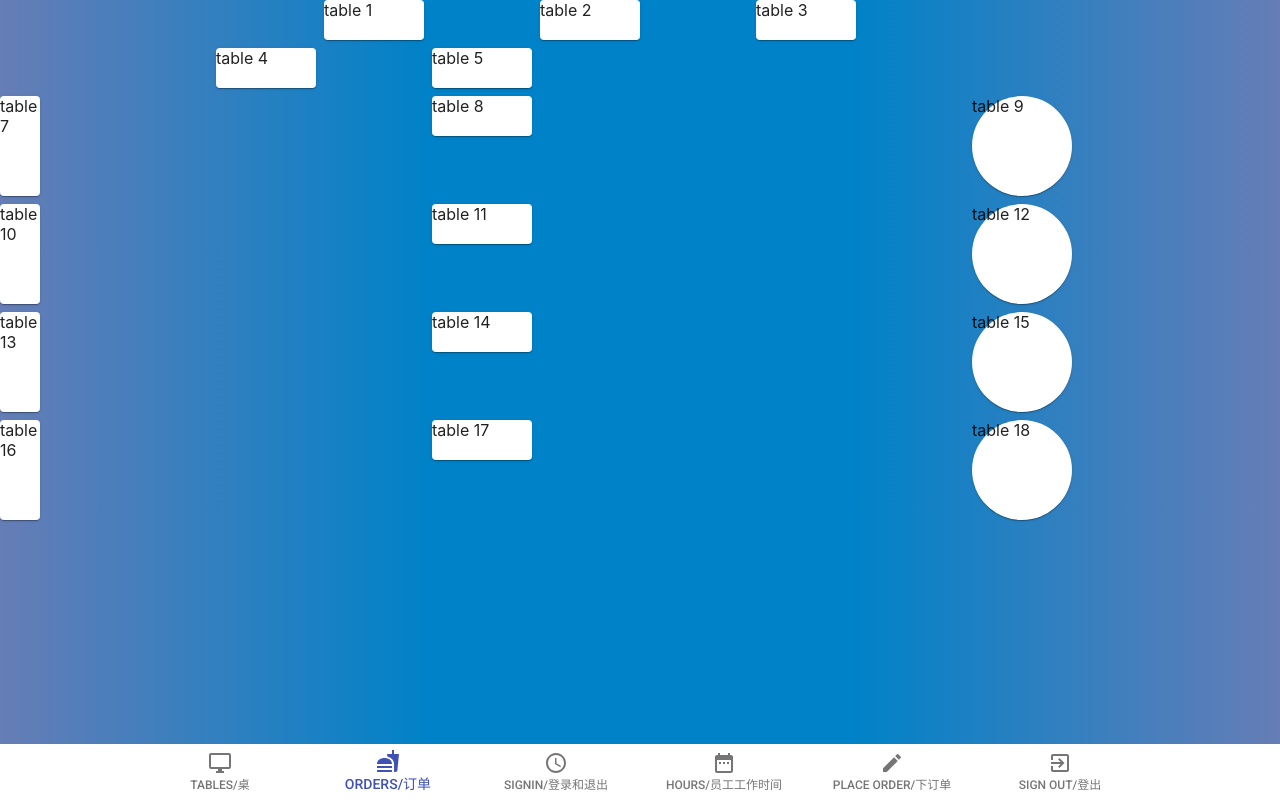
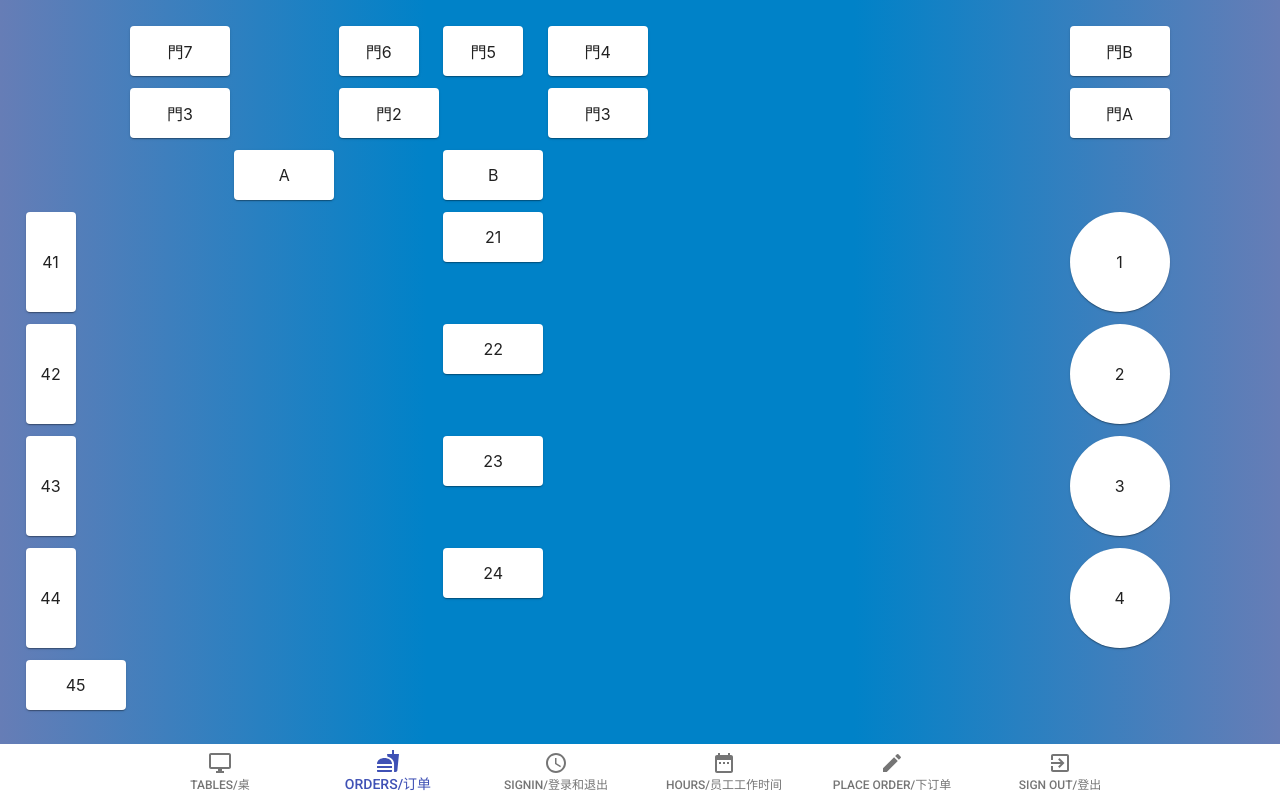
Before and after one commit to trinhmatt/HoGardenPOS, a React (Create React App) app: page /admin/tables in a window 1280 px wide. Built offline with nearby package versions, Linux system fonts and the light colour scheme; no server answers; sample sign-in values are in the browser's storage.

Commit message:
table layout done

```diff
--- a/src/components/Home.js
+++ b/src/components/Home.js
@@ -8,7 +8,6 @@ import { mainStyles } from "../static/css/mainStyles";
 import AppBar from '@material-ui/core/AppBar';
 import Toolbar from '@material-ui/core/Toolbar';
 import Grid from '@material-ui/core/Grid';
-import Button from '@material-ui/core/Button';
 import IconButton from '@material-ui/core/IconButton';
 import MenuItem from '@material-ui/core/MenuItem';
 import Menu from '@material-ui/core/Menu';
@@ -111,7 +110,7 @@ const Home = (props) => {
             <Grid container spacing={0} className={styles.mapBackground}>
                 <Grid item xs={7} className={styles.mapouter}>
                     <div className={styles.gmap_canvas}>
-                        <iframe className={styles.gmap_iframe} id="gmap_canvas" src={"https://maps.google.com/maps?q=9255%20woodbine%20ave&t=&z=15&ie=UTF8&iwloc=&output=embed"} frameborder="0" scrolling="no" marginheight="0" marginwidth="0"></iframe>
+                        <iframe title='gmap' className={styles.gmap_iframe} id="gmap_canvas" src={"https://maps.google.com/maps?q=9255%20woodbine%20ave&t=&z=15&ie=UTF8&iwloc=&output=embed"} frameborder="0" scrolling="no" marginheight="0" marginwidth="0"></iframe>
                         <br />
                         <a href="https://www.embedgooglemap.net">location map for website</a>
                     </div>
@@ -135,34 +134,34 @@ const Home = (props) => {
                     showIndicators={false}
                 >
                     <div>
-                        <img src={adc1} className={styles.menuImg}/>
+                        <img alt='menu-1' src={adc1} className={styles.menuImg}/>
                     </div>
                     <div>
-                        <img src={adc2} className={styles.menuImg} />
+                        <img alt='menu-2' src={adc2} className={styles.menuImg} />
                     </div>
                     <div>
-                        <img src={adc3} className={styles.menuImg} />
+                        <img alt='menu-3' src={adc3} className={styles.menuImg} />
                     </div>
                     <div>
-                        <img src={adc4} className={styles.menuImg} />
+                        <img alt='menu-4' src={adc4} className={styles.menuImg} />
                     </div>
                     <div>
-                        <img src={adc5} className={styles.menuImg} />
+                        <img alt='menu-5' src={adc5} className={styles.menuImg} />
                     </div>
                     <div>
-                        <img src={adc6} className={styles.menuImg} />
+                        <img alt='menu-6' src={adc6} className={styles.menuImg} />
                     </div>
                     <div>
-                        <img src={at1} className={styles.menuImg} />
+                        <img alt='menu-7' src={at1} className={styles.menuImg} />
                     </div>
                     <div>
-                        <img src={b1} className={styles.menuImg} />
+                        <img alt='menu-8' src={b1} className={styles.menuImg} />
                     </div>
                     <div>
-                        <img src={hc1} className={styles.menuImg} />
+                        <img alt='menu-9' src={hc1} className={styles.menuImg} />
                     </div>
                     <div>
-                        <img src={hc2} className={styles.menuImg} />
+                        <img alt='menu-10' src={hc2} className={styles.menuImg} />
                     </div>
                 </Carousel>
             </div>
--- a/src/components/Login.js
+++ b/src/components/Login.js
@@ -6,12 +6,12 @@ import { loginSuccess } from '../redux/actions/auth-actions';
 
 // style imports
 import '../static/css/home.css';
-import cx from 'clsx';
-import Card from '@material-ui/core/Card';
+
+// material ui imports
 import Paper from '@material-ui/core/Paper';
-import { CardContent, CardActionArea, TextField, Button, InputAdornment } from '@material-ui/core';
-import { useLightTopShadowStyles } from '@mui-treasury/styles/shadow/lightTop';
-import { Row, Item } from '@mui-treasury/components/flex';
+import TextField from '@material-ui/core/TextField';
+import Button from '@material-ui/core/Button';
+import InputAdornment from '@material-ui/core/InputAdornment';
 import { homeStyles } from '../static/css/homeStyles';
 
 // icon imports
@@ -20,7 +20,6 @@ import { AlternateEmail, Lock } from '@material-ui/icons';
 const Login = (props) => {
     // style consts
     const styles = homeStyles();
-    const shadowStyles = useLightTopShadowStyles();
 
     const { loginSuccess, history } = props;
     const [state, setState] = useState({
--- a/src/components/Tables/Tables.js
+++ b/src/components/Tables/Tables.js
@@ -12,102 +12,138 @@ const Tables = (props) => {
 
     return (
         <div className={styles.homebg}>
-            <Grid container spacing={2}>
+            <div className={styles.tableLayout}>
+            <Grid container spacing={3}>
+                <Grid item xs={12} sm={1}>
+                    <div></div>
+                </Grid>
+                <Grid item xs={12} sm={2}>
+                    <Paper className={styles.hTable}>門7</Paper>
+                </Grid>
+                <Grid item xs={12} sm={1}>
+                    <Paper className={styles.smolhTable}>門6</Paper>
+                </Grid>
+                <Grid item xs={12} sm={1}>
+                    <Paper className={styles.smolhTable}>門5</Paper>
+                </Grid>
+                <Grid item xs={12} sm={2}>
+                    <Paper className={styles.hTable}>門4</Paper>
+                </Grid>
                 <Grid item xs={12} sm={3}>
                     <div></div>
                 </Grid>
                 <Grid item xs={12} sm={2}>
-                    <Paper className={styles.hTable}>table 1</Paper>
+                    <Paper className={styles.hTable}>門B</Paper>
+                </Grid>
+            </Grid>
+            <Grid container spacing={3}>
+                <Grid item xs={12} sm={1}>
+                    <div></div>
                 </Grid>
                 <Grid item xs={12} sm={2}>
-                    <Paper className={styles.hTable}>table 2</Paper>
+                    <Paper className={styles.hTable}>門3</Paper>
                 </Grid>
                 <Grid item xs={12} sm={2}>
-                    <Paper className={styles.hTable}>table 3</Paper>
+                    <Paper className={styles.hTable}>門2</Paper>
+                </Grid>
+                <Grid item xs={12} sm={2}>
+                    <Paper className={styles.hTable}>門3</Paper>
+                </Grid>
+                <Grid item xs={12} sm={3}>
+                    <div></div>
+                </Grid>
+                <Grid item xs={12} sm={2}>
+                    <Paper className={styles.hTable}>門A</Paper>
                 </Grid>
             </Grid>
-            <Grid container spacing={2}>
+            <Grid container spacing={3}>
                 <Grid item xs={12} sm={2}>
                     <div></div>
                 </Grid>
                 <Grid item xs={12} sm={2}>
-                    <Paper className={styles.hTable}>table 4</Paper>
+                    <Paper className={styles.hTable}>A</Paper>
                 </Grid>
                 <Grid item xs={12} sm={2}>
-                    <Paper className={styles.hTable}>table 5</Paper>
+                    <Paper className={styles.hTable}>B</Paper>
                 </Grid>
                 <Grid item xs={12} sm={3}>
                     <div></div>
                 </Grid>
             </Grid>
-            <Grid container spacing={2}>
+            <Grid container spacing={3}>
                 <Grid item xs={12} sm={2}>
-                    <Paper className={styles.vTable}>table 7</Paper>
+                    <Paper className={styles.vTable}>41</Paper>
                 </Grid>
                 <Grid item xs={12} sm={2}>
                     <div></div>
                 </Grid>
                 <Grid item xs={12} sm={2}>
-                    <Paper className={styles.hTable}>table 8</Paper>
+                    <Paper className={styles.hTable}>21</Paper>
                 </Grid>
-                <Grid item xs={12} sm={3}>
+                <Grid item xs={12} sm={4}>
                     <div></div>
                 </Grid>
                 <Grid item xs={12} sm={2}>
-                    <Paper className={styles.roundTable}>table 9</Paper>
+                    <Paper className={styles.roundTable}>1</Paper>
                 </Grid>
             </Grid>
-            <Grid container spacing={2}>
+            <Grid container spacing={3}>
                 <Grid item xs={12} sm={2}>
-                    <Paper className={styles.vTable}>table 10</Paper>
+                    <Paper className={styles.vTable}>42</Paper>
                 </Grid>
                 <Grid item xs={12} sm={2}>
                     <div></div>
                 </Grid>
                 <Grid item xs={12} sm={2}>
-                    <Paper className={styles.hTable}>table 11</Paper>
+                    <Paper className={styles.hTable}>22</Paper>
                 </Grid>
-                <Grid item xs={12} sm={3}>
+                <Grid item xs={12} sm={4}>
                     <div></div>
                 </Grid>
                 <Grid item xs={12} sm={2}>
-                    <Paper className={styles.roundTable}>table 12</Paper>
+                    <Paper className={styles.roundTable}>2</Paper>
                 </Grid>
             </Grid>
-            <Grid container spacing={2}>
+            <Grid container spacing={3}>
                 <Grid item xs={12} sm={2}>
-                    <Paper className={styles.vTable}>table 13</Paper>
+                    <Paper className={styles.vTable}>43</Paper>
                 </Grid>
                 <Grid item xs={12} sm={2}>
                     <div></div>
                 </Grid>
                 <Grid item xs={12} sm={2}>
-                    <Paper className={styles.hTable}>table 14</Paper>
+                    <Paper className={styles.hTable}>23</Paper>
                 </Grid>
-                <Grid item xs={12} sm={3}>
+                <Grid item xs={12} sm={4}>
                     <div></div>
                 </Grid>
                 <Grid item xs={12} sm={2}>
-                    <Paper className={styles.roundTable}>table 15</Paper>
+                    <Paper className={styles.roundTable}>3</Paper>
                 </Grid>
             </Grid>
-            <Grid container spacing={2}>
+            <Grid container spacing={3}>
                 <Grid item xs={12} sm={2}>
-                    <Paper className={styles.vTable}>table 16</Paper>
+                    <Paper className={styles.vTable}>44</Paper>
                 </Grid>
                 <Grid item xs={12} sm={2}>
                     <div></div>
                 </Grid>
                 <Grid item xs={12} sm={2}>
-                    <Paper className={styles.hTable}>table 17</Paper>
+                    <Paper className={styles.hTable}>24</Paper>
                 </Grid>
-                <Grid item xs={12} sm={3}>
+                <Grid item xs={12} sm={4}>
                     <div></div>
                 </Grid>
                 <Grid item xs={12} sm={2}>
-                    <Paper className={styles.roundTable}>table 18</Paper>
+                    <Paper className={styles.roundTable}>4</Paper>
                 </Grid>
             </Grid>
+            <Grid container spacing={3}>
+                <Grid item xs={12} sm={2}>
+                    <Paper className={styles.hTable}>45</Paper>
+                </Grid>
+            </Grid>
+            </div>
         </div>
     )
 }
--- a/src/components/Unauthorized.js
+++ b/src/components/Unauthorized.js
@@ -9,7 +9,7 @@ const Unauthorized = () => {
         <div className={styles.homebg}>
             <div className={styles.centered} style={{height: '90%'}}>
                 <h1>403: ur not authorized</h1>
-                <img src={`https://media0.giphy.com/media/q8PWfM624kqpW4WWhO/giphy.gif?cid=ecf05e47wvq7osvnhr5dll2y0pxo5sjtkjulp1fq440ks7yq&rid=giphy.gif&ct=g`} />
+                <img alt='403' src={`https://media0.giphy.com/media/q8PWfM624kqpW4WWhO/giphy.gif?cid=ecf05e47wvq7osvnhr5dll2y0pxo5sjtkjulp1fq440ks7yq&rid=giphy.gif&ct=g`} />
             </div>
         </div>
     )
--- a/src/components/subcomponents/BottomNav.js
+++ b/src/components/subcomponents/BottomNav.js
@@ -8,7 +8,6 @@ import {homeStyles} from '../../static/css/homeStyles';
 //Material ui imports
 import BottomNavigation from '@material-ui/core/BottomNavigation';
 import BottomNavigationAction from '@material-ui/core/BottomNavigationAction';
-import Button from '@material-ui/core/Button';
 
 // icons
 import ExitToAppIcon from '@material-ui/icons/ExitToApp';
--- a/src/components/subcomponents/ElevationScroll.js
+++ b/src/components/subcomponents/ElevationScroll.js
@@ -1,6 +1,5 @@
 import React from 'react';
 
-import Slide from '@material-ui/core/Slide';
 import useScrollTrigger from '@material-ui/core/useScrollTrigger';
 
 function ElevationScroll(props) {
--- a/src/static/css/homeStyles.js
+++ b/src/static/css/homeStyles.js
@@ -9,9 +9,7 @@ const homeStyles = makeStyles(() => ({
 
     // BACKGROUND
     homebg: {
-        background: '#667db6',  /* fallback for old browsers */
-        background: '-webkit-linear-gradient(to right, #667db6, #0082c8, #0082c8, #667db6)',  /* Chrome 10-25, Safari 5.1-6 */
-        background: 'linear-gradient(to right, #667db6, #0082c8, #0082c8, #667db6)',/* W3C, IE 10+/ Edge, Firefox 16+, Chrome 26+, Opera 12+, Safari 7+ */
+        background: 'linear-gradient(to right, #667db6, #0082c8, #0082c8, #667db6)',
         overflow: 'auto',
         width: '100vw',
         height: '100vh',
@@ -48,6 +46,9 @@ const homeStyles = makeStyles(() => ({
         flexDirection: 'column',
         justifyContent: 'center',
         alignItems: 'center',
+    },
+    tableLayout: {
+        margin: '2%',
     },
 
     // TITLE
@@ -238,16 +239,32 @@ const homeStyles = makeStyles(() => ({
     //TABLES
     hTable: {
         width: '100px',
-        height: '40px',
+        height: '50px',
+        display: 'flex',
+        alignItems: 'center',
+        justifyContent: 'center',
+    },
+    smolhTable: {
+        width: '80px',
+        height: '50px',
+        display: 'flex',
+        alignItems: 'center',
+        justifyContent: 'center',
     },
     vTable: {
-        width: '40px',
+        width: '50px',
         height: '100px',
+        display: 'flex',
+        alignItems: 'center',
+        justifyContent: 'center',
     },
     roundTable: {
         borderRadius: '50%',
         width: '100px',
         height: '100px',
+        display: 'flex',
+        alignItems: 'center',
+        justifyContent: 'center',
     },
 
 }));
--- a/src/static/css/mainStyles.js
+++ b/src/static/css/mainStyles.js
@@ -50,8 +50,6 @@ const mainStyles = makeStyles(({spacing}) => ({
         },
     },
     titleBackground: {
-        background: '#000428',
-        background: '-webkit-linear-gradient(to bottom, #004e92, #000428)',
         background: 'linear-gradient(to bottom, #004e92, #000428)',
         //phone
         '@media (min-width: 375px)': {
@@ -210,9 +208,7 @@ const mainStyles = makeStyles(({spacing}) => ({
     },
     afterBackground: {
         padding: '5%',
-        background: '#004e92',
         backgroundAttachment: 'fixed',
-        background: '-webkit-linear-gradient(to bottom, #000428, #004e92)',
         background: 'linear-gradient(to bottom, #000428, #004e92)',
         //phone
         '@media (min-width: 375px)': {
--- a/src/static/css/menuStyles.js
+++ b/src/static/css/menuStyles.js
@@ -1,12 +1,6 @@
-import { makeStyles, createTheme } from '@material-ui/core/styles';
+import { makeStyles } from '@material-ui/core/styles';
 
-const theme = createTheme({
-    color: {
-        blue: '#4051b5',
-    }
-});
-
-const menuStyles = makeStyles((theme) => ({
+const menuStyles = makeStyles(() => ({
     //LAYOUT
     row: {
         display: 'flex',
```
